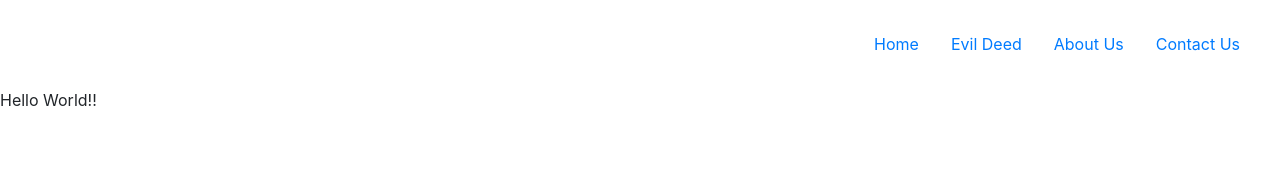
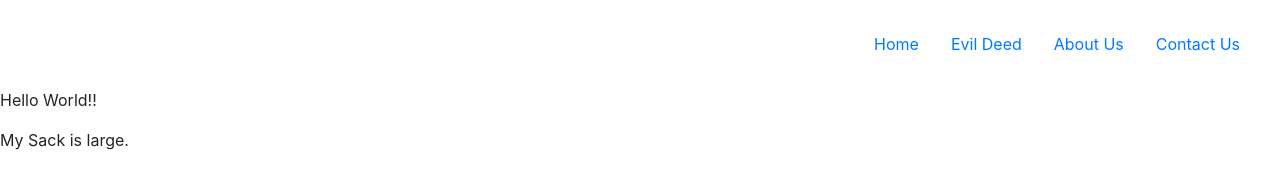
Before and after one commit to georgediiorio/evil_corp, a website: page src/index.html in a window 1280 px wide. Drawn offline with nearby package versions, Linux system fonts and the light colour scheme.

Commit message:
Created new paragraph

```diff
--- a/src/index.html
+++ b/src/index.html
@@ -32,6 +32,7 @@
         <p>
           Hello World!!
         </p>
+        <p>My Sack is large.</p>
       </div>
     </main>
 
```
